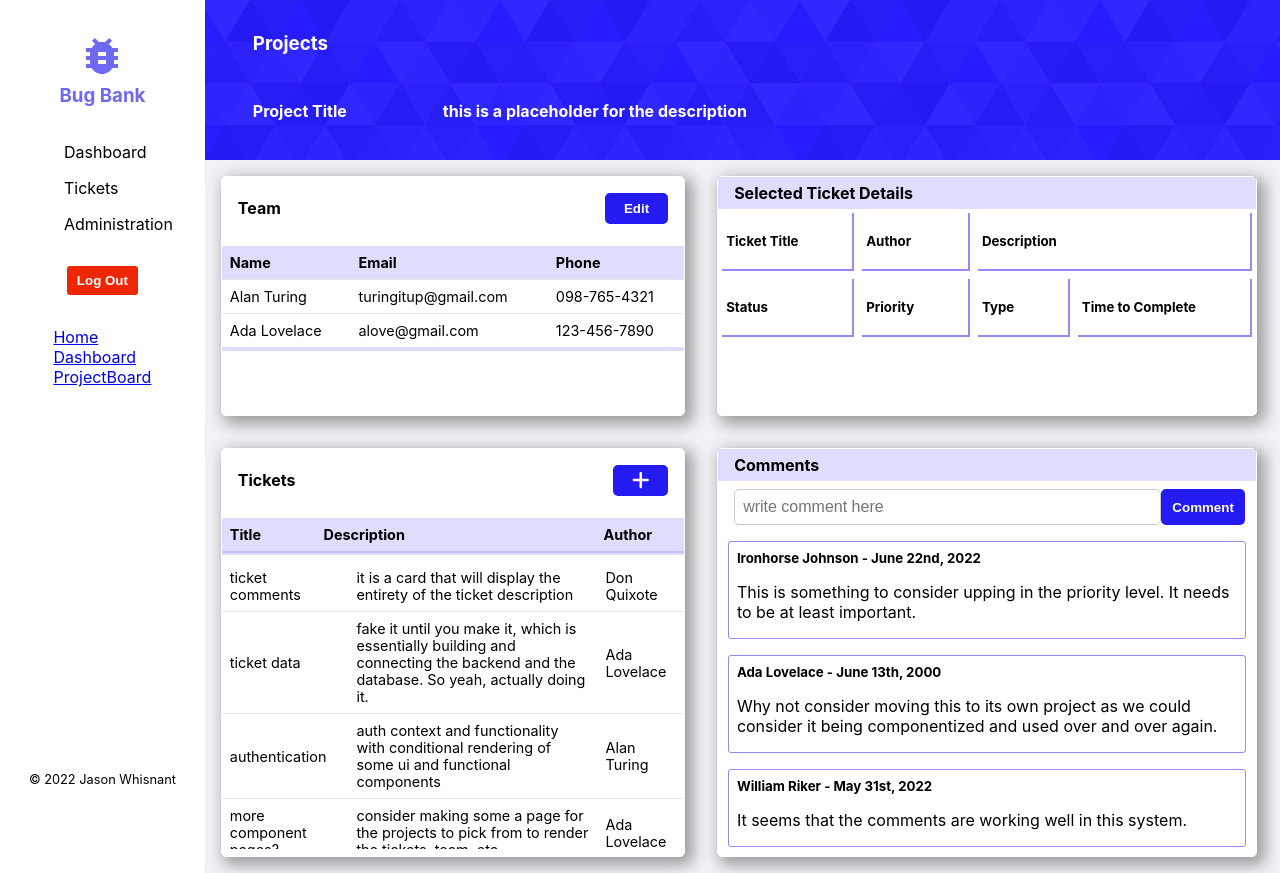
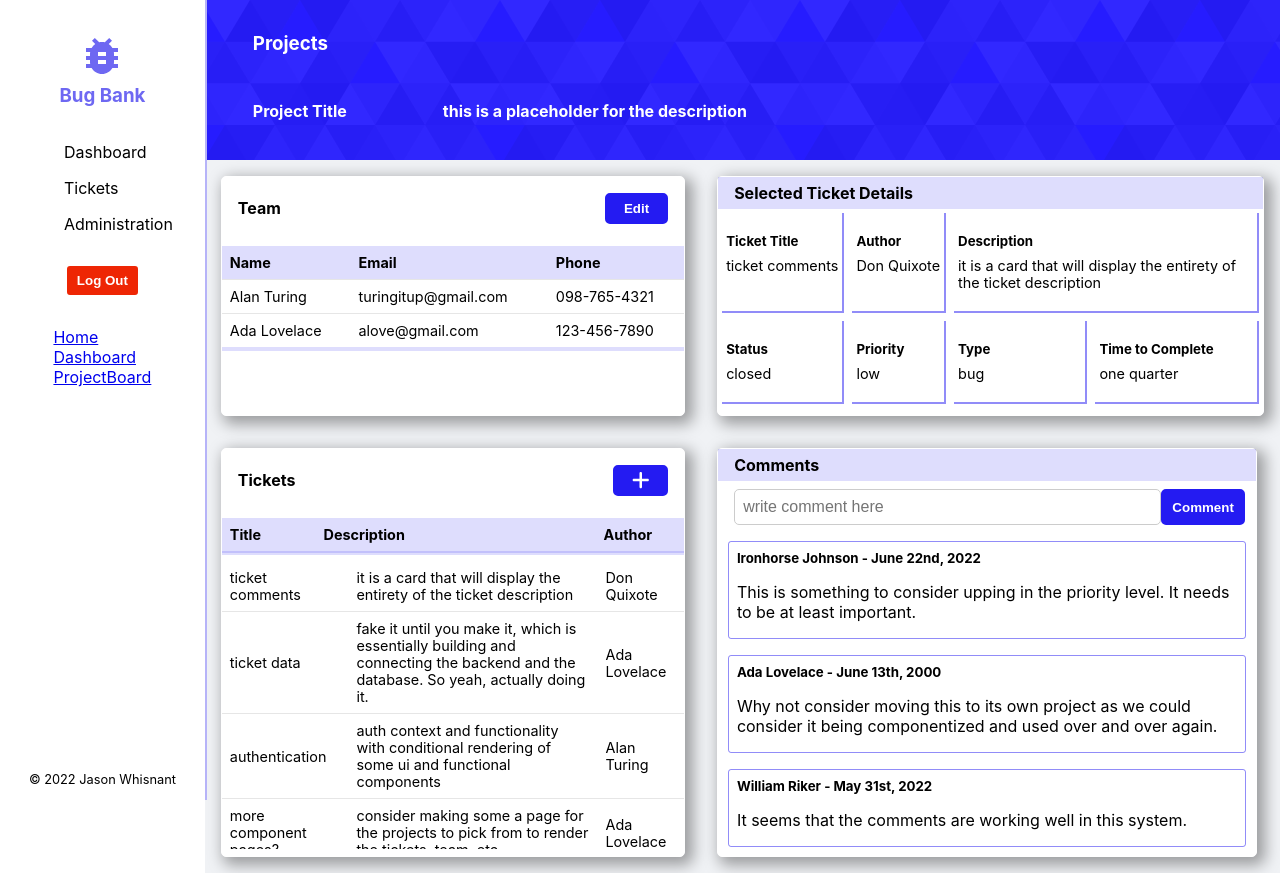
Before and after one commit to Tasups/bug-tracker-frontend, a React (Create React App) app: page /projectboard in a window 1280 px wide. Built offline with nearby package versions, Linux system fonts and the light colour scheme.

Commit message:
addTicket onClick pushes state to ticketDescription component. it is initialized with the first in the ticket component/dataset

```diff
--- a/src/App.css
+++ b/src/App.css
@@ -268,6 +268,7 @@ html,body {
   margin-left: 0;
   margin-right: 0;
   background-color: white;
+  border-right: solid 2px rgba(110, 104, 242, 0.5);
 }
 
 .sidenav-icon {
@@ -406,7 +407,7 @@ html,body {
   margin: 0.25rem;
   padding: 0.25rem;
   cursor: pointer;
-  font-weight: 700;
+  font-weight: bold;
   border-radius: 5px;
 }
 
@@ -584,7 +585,7 @@ html,body {
 
 .projectboard-ticket-modal {
   position: absolute;
-  background-color: rgba(110, 104, 242, 1);
+  background-color: rgb(240,242,245);
   z-index: 10;
   min-height: 20rem;
   width: 50%;
@@ -592,11 +593,11 @@ html,body {
   border-radius: 10px;
   left: 0;
   right: 0;
-  margin: 2rem auto;
+  margin: 1rem auto;
 }
 
 .projectboard-ticket-modal h2 {
-  color: white;
+  color: rgba(110, 104, 242, 1);
   font-weight: bold;
   margin: 1rem;
   text-align: center;
@@ -609,7 +610,7 @@ html,body {
 }
 
 .projectboard-ticket-modal label {
-  color: white;
+  color: rgba(110, 104, 242, 1);
   font-weight: bold;
 }
 
@@ -649,7 +650,7 @@ html,body {
   margin: 0.25rem;
   padding: 0.25rem;
   cursor: pointer;
-  font-weight: 700;
+  font-weight: 900;
   border-radius: 5px;
 }
 
--- a/src/components/projectBoard/ProjectBoard.js
+++ b/src/components/projectBoard/ProjectBoard.js
@@ -18,7 +18,7 @@ const ProjectBoard = () => {
   const [open, setOpen] = useState(false)
   const [projects, setProjects] = useState(projectsData)
   const [tickets, setTickets] = useState(ticketsData)
-  const [ticketForDescription, setTicketForDescription] = useState()
+  const [ticketForDescription, setTicketForDescription] = useState(tickets[0])
   const [comments, setComments] = useState(commentsData)
   const [newComment, setNewComment] = useState("")
   const [newTitle, setNewTitle] = useState("")
@@ -28,6 +28,7 @@ const ProjectBoard = () => {
   const [newPriority, setNewPriority] = useState("")
   const [newType, setNewType] = useState("")
   const [newETA, setNewETA] = useState("")
+
 
   const toggleAddTicketModal = () => {
     setOpen(prev => !prev)
@@ -74,7 +75,6 @@ const ProjectBoard = () => {
     }
     setTickets([...tickets, newTicket])
     // PLACE TO SEE IF THE ONCHANGE ANONYMOUS FUNCTION SET STATE OR NOT
-    setTicketForDescription(newTicket)
     setNewTitle("")
     setNewDescription("")
     setNewAuthor("")
@@ -98,10 +98,9 @@ const ProjectBoard = () => {
 
   const handleTicketClick = (e, id) => {
     const newTicket = tickets.filter(ticket => ticket.id === id)
-    console.log(newTicket[0])
-    setTicketForDescription(newTicket[0])
+    let newTicketForDescription = newTicket[0]
+    setTicketForDescription(newTicketForDescription)
   }
-
 
   return(
     <>
--- a/src/components/projectBoard/ProjectTicketDescription.js
+++ b/src/components/projectBoard/ProjectTicketDescription.js
@@ -9,31 +9,31 @@ const ProjectTicketDescription = (props) => {
       <div className="ticketsdetails-info">
         <div className="item-a ticketsdetails-infocard">
           <h5>Ticket Title</h5>
-          <p>{props.title}</p>
+          <p>{props.ticketForDescription.title}</p>
         </div>
         <div className="item-b ticketsdetails-infocard">
           <h5>Author</h5>
-          <p>{props.author}</p>
+          <p>{props.ticketForDescription.author}</p>
         </div>
         <div className="item-c ticketsdetails-infocard">
           <h5>Description</h5>
-          <p>{props.description}</p>
+          <p>{props.ticketForDescription.description}</p>
         </div>
         <div className="item-d ticketsdetails-infocard">
           <h5>Status</h5>
-          <p>{props.status}</p>
+          <p>{props.ticketForDescription.status}</p>
         </div>
         <div className="item-e ticketsdetails-infocard">
           <h5>Priority</h5>
-          <p>{props.priority}</p>
+          <p>{props.ticketForDescription.priority}</p>
         </div>
         <div className="item-f ticketsdetails-infocard">
           <h5>Type</h5>
-          <p>{props.type}</p>
+          <p>{props.ticketForDescription.type}</p>
         </div>
         <div className="item-g ticketsdetails-infocard">
           <h5>Time to Complete</h5>
-          <p>{props.ETA}</p>
+          <p>{props.ticketForDescription.eta}</p>
         </div>
       </div>
     </section>
```
